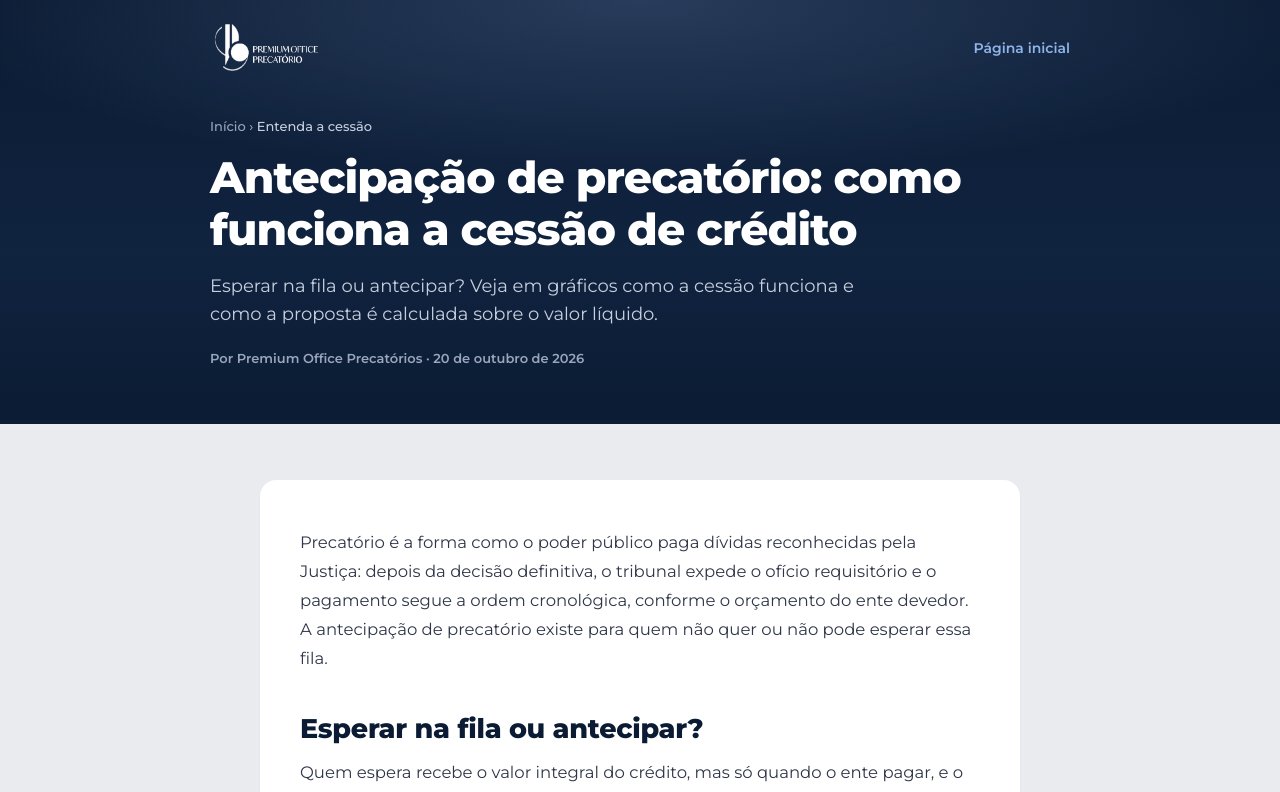
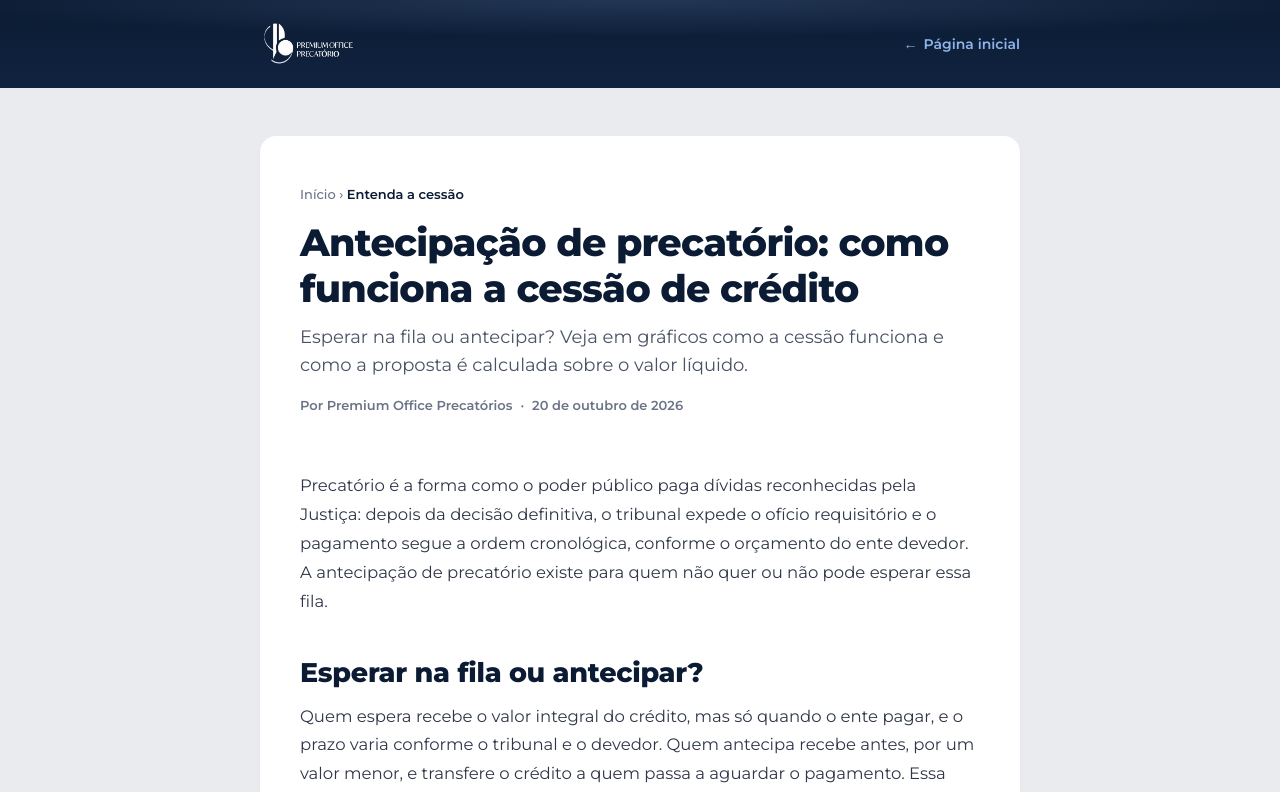
Before and after one commit to DAP-Advocacia/precatorio-lp-com-chatbot, a Next.js app: page /antecipacao-precatorio in a window 1280 px wide. Shown: the top 792 px of the page. Built offline with nearby package versions, Linux system fonts and the light colour scheme; no server answers.

Commit message:
style: move o titulo, subtitulo e metadados para dentro do card do artigo

```diff
--- a/components/ArticleLayout.tsx
+++ b/components/ArticleLayout.tsx
@@ -35,9 +35,8 @@ export default function ArticleLayout({
     <div className="min-h-screen overflow-x-hidden bg-mist text-ink font-sans">
       <script type="application/ld+json" dangerouslySetInnerHTML={{ __html: JSON.stringify(artigoJsonLd(artigo)) }} />
 
-      <header className="bg-navy bg-[radial-gradient(ellipse_80%_60%_at_50%_0%,rgba(143,180,234,0.22)_0%,rgba(11,27,51,0)_70%),linear-gradient(180deg,#0B1B33_0%,#10233F_60%,#0B1B33_100%)] px-5 pt-5 pb-10 sm:px-8 sm:pb-14 md:px-16">
-        <div className="mx-auto max-w-[860px]">
-          <div className="mb-8 flex items-center justify-between gap-4 sm:mb-10">
+      <header className="border-b border-white/10 bg-navy bg-[radial-gradient(ellipse_80%_60%_at_50%_0%,rgba(143,180,234,0.18)_0%,rgba(11,27,51,0)_70%),linear-gradient(180deg,#0B1B33_0%,#10233F_100%)] px-5 py-4 sm:px-8 sm:py-5 md:px-16">
+        <div className="mx-auto flex max-w-[760px] items-center justify-between gap-4">
           <Link href="/" aria-label="Premium Office Precatórios, página inicial">
             <Image
               src="/logo-white.png"
@@ -46,39 +45,40 @@ export default function ArticleLayout({
               height={351}
               sizes="120px"
               priority
-                className="block h-[44px] w-auto sm:h-[56px]"
+              className="block h-[40px] w-auto sm:h-[48px]"
             />
           </Link>
-            <Link href="/" className="text-sm font-semibold text-sky no-underline hover:text-white">
-              Página inicial
+          <Link href="/" className="inline-flex items-center gap-1.5 text-sm font-semibold text-sky no-underline transition-colors hover:text-white">
+            <span aria-hidden="true">←</span> Página inicial
           </Link>
         </div>
+      </header>
 
-          <nav aria-label="Você está em" className="mb-4 text-[13px] font-medium text-[#9AA6BC]">
-            <Link href="/" className="text-[#9AA6BC] no-underline hover:text-white">
+      <main className="px-5 py-8 sm:px-8 sm:py-12 md:px-16">
+        <article className="mx-auto max-w-[760px] rounded-2xl border border-[#8FB4EA]/40 bg-white px-5 py-8 shadow-sm sm:px-10 sm:py-12">
+          <nav aria-label="Você está em" className="mb-4 text-[13px] font-medium text-[#6B7487]">
+            <Link href="/" className="text-[#6B7487] no-underline hover:text-navy">
               Início
             </Link>
             <span aria-hidden="true"> › </span>
-            <span className="text-[#C7CFDE]">{artigo.kicker}</span>
+            <span className="font-semibold text-navy">{artigo.kicker}</span>
           </nav>
 
-          <h1 className="m-0 text-[clamp(28px,5vw,44px)] font-extrabold leading-[1.18] tracking-[-0.02em] text-white text-wrap-pretty">
+          <h1 className="m-0 text-[clamp(26px,4vw,38px)] font-extrabold leading-[1.2] tracking-[-0.02em] text-navy text-wrap-pretty">
             {artigo.titulo}
           </h1>
-          <p className="m-0 mt-4 max-w-[680px] text-[17px] leading-[1.6] text-[#C7CFDE] text-wrap-pretty sm:text-lg">
+
+          <p className="m-0 mt-3 text-[17px] leading-[1.6] text-[#4A5366] text-wrap-pretty sm:text-lg">
             {artigo.resumo}
           </p>
-          <p className="m-0 mt-5 text-[13px] font-semibold text-[#9AA6BC]">
-            Por Premium Office Precatórios ·{' '}
+
+          <div className="mt-4 mb-8 flex items-center gap-2 border-b border-[#E3E7EE] pb-6 text-[13px] font-semibold text-[#6B7487]">
+            <span>Por Premium Office Precatórios</span>
+            <span aria-hidden="true">·</span>
             <time dateTime={artigo.publicado}>
               {new Date(`${artigo.publicado}T12:00:00`).toLocaleDateString('pt-BR', { day: 'numeric', month: 'long', year: 'numeric' })}
             </time>
-          </p>
           </div>
-      </header>
-
-      <main className="px-5 py-10 sm:px-8 sm:py-14 md:px-16">
-        <article className="mx-auto max-w-[760px] rounded-2xl bg-white px-5 py-8 shadow-sm sm:px-10 sm:py-12">
           {children}
 
           <aside className="mt-12 rounded-2xl bg-navy p-6 text-center sm:p-8" aria-label="Antecipar agora">
```
Lines whose indentation alone changed are shown as unchanged.
